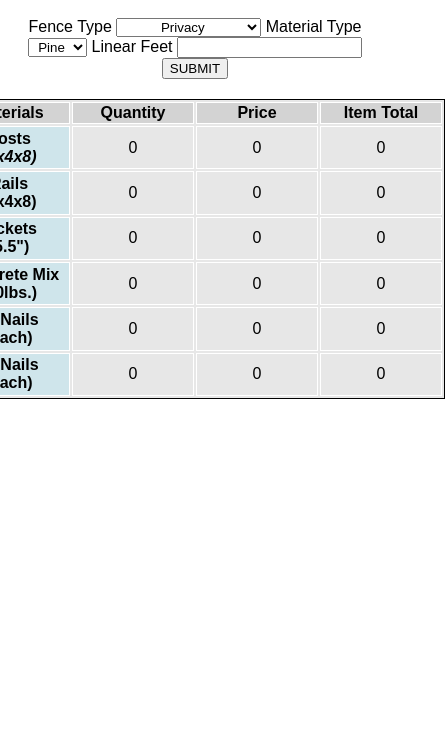
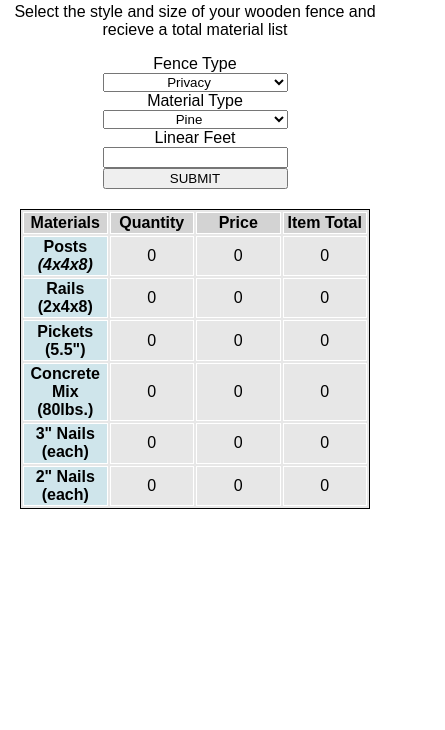
Before and after one commit to dosoc/fence_calculator, a plain HTML site: page index.html in a window 390 px wide. Shown: the part 114-844 px from the top of the page, 445 px wide, since content can reach past the window. Drawn offline with Linux system fonts and the light colour scheme.

Commit message:
add media query and fix bugs

```diff
--- a/script.js
+++ b/script.js
@@ -139,7 +139,7 @@ const totalCost = function(value) {
     if (value === 'pine') {
         cost = cost + Number(totalPineCost);
     }
-    totalCostDisplay.innerText = `The total cost to build a ${linearFeet.value} foot long ${fenceSelection.value} fence out of ${materialSelection.value} will cost $${cost} in materials.`
+    totalCostDisplay.innerText = `The total cost to build a ${linearFeet.value} foot long ${fenceSelection.value} fence out of ${materialSelection.value} will be $${cost.toFixed(2)} in materials.`
 }
 
 
--- a/style.css
+++ b/style.css
@@ -3,7 +3,7 @@
     text-align: center;
 }
 body {
-    margin: 0;
+    margin: 10px;
     padding: 0;
 }
 .container {
@@ -28,3 +28,12 @@ tbody th {
 td, th {
     border: 1px solid white;
 }
+@media screen and (max-width : 500px){
+    table {
+        width: 350px;
+    }
+    form {
+        display: flex;
+        flex-direction: column;
+    }
+}
```
